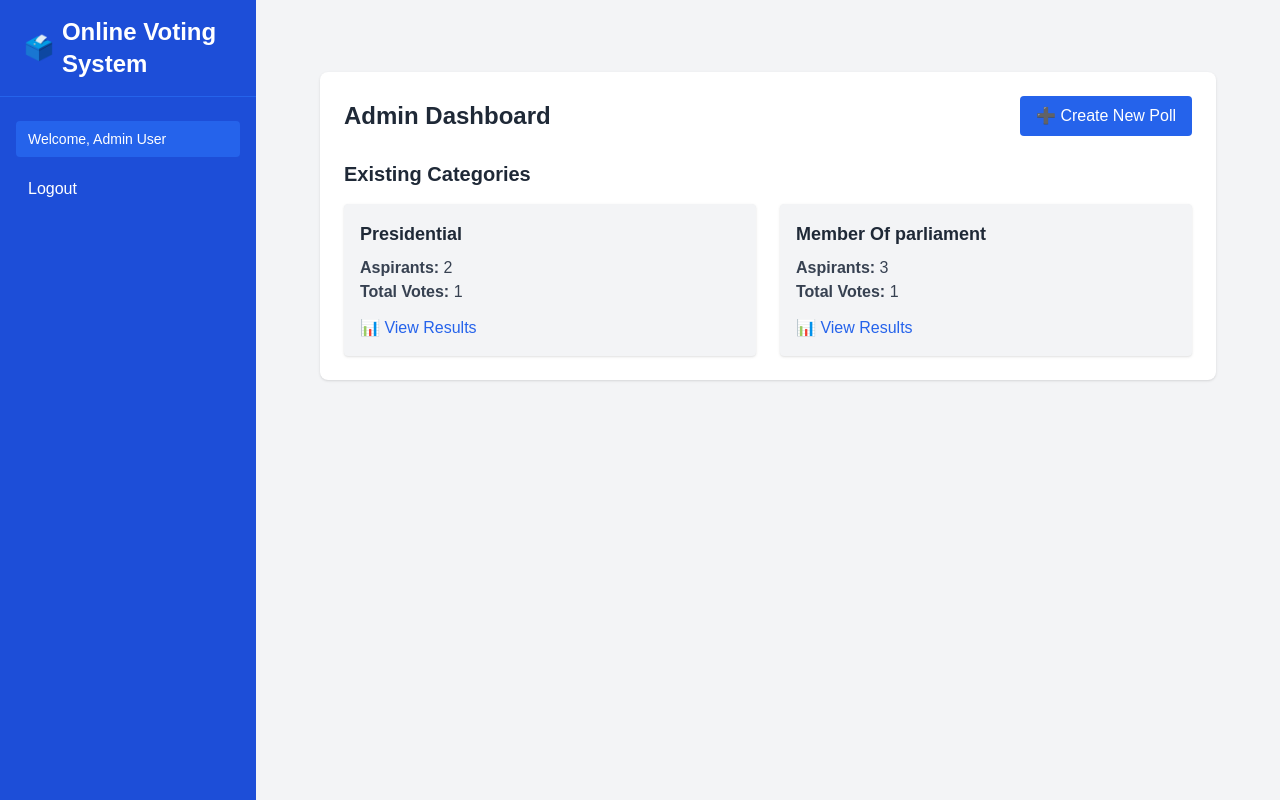
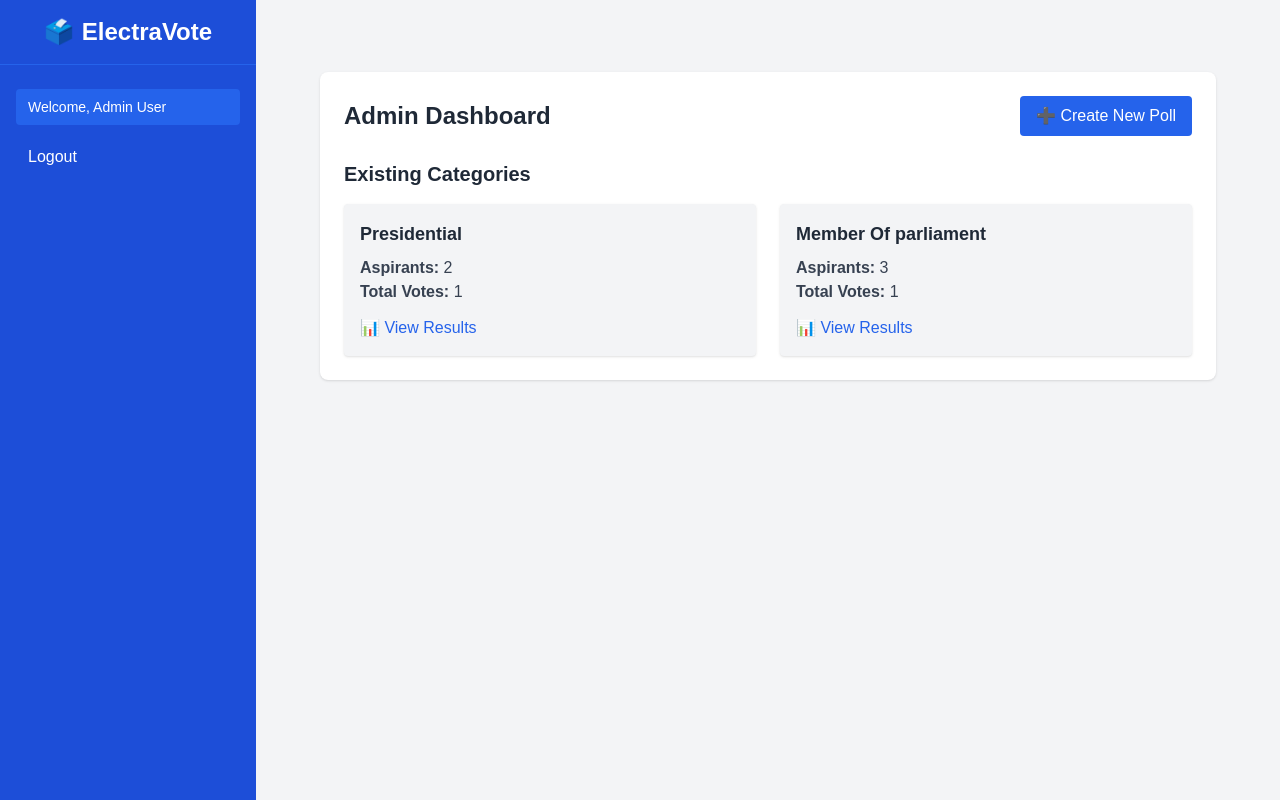
Before and after one commit to Canol001/Online-Voting, a Flask app: page /admin/dashboard in a window 1280 px wide. Run offline with Flask 3, Linux system fonts and the light colour scheme; a user stored in the database is signed in; data comes from the database, SQL or seed files in the repository; some libraries are stand-ins or nearby versions.

Commit message:
back to job

```diff
--- a/templates/base.html
+++ b/templates/base.html
@@ -1,15 +1,27 @@
 <!DOCTYPE html>
-<html lang="en" class="scroll-smooth" >
+<html lang="en" class="scroll-smooth">
 <head>
     <meta charset="UTF-8" />
     <meta name="viewport" content="width=device-width, initial-scale=1" />
-    <title>Online Voting System</title>
+
+    <title>ElectraVote - Secure Online Voting System</title>
+    <meta name="description" content="ElectraVote is a modern, secure, and user-friendly online voting web app that empowers voters to cast ballots effortlessly from anywhere. Built with Flask + Tailwind.">
+
+    <!-- Open Graph for social media preview -->
+    <meta property="og:title" content="ElectraVote - Secure Online Voting System">
+    <meta property="og:description" content="Vote securely and easily from anywhere with ElectraVote, a modern web app for democratic elections.">
+    <meta property="og:image" content="{{ url_for('static', filename='images/voting-preview.png') }}">
+    <meta property="og:type" content="website">
+    <meta property="og:url" content="{{ request.url_root }}">
 
     <!-- Tailwind CSS CDN -->
     <script src="https://cdn.tailwindcss.com"></script>
+
+    <!-- Custom styles -->
     <link rel="stylesheet" href="{{ url_for('static', filename='css/styles.css') }}">
 </head>
-<body class="bg-gray-100 text-gray-800 min-h-screen flex">
+<body class="bg-gray-100 text-gray-800 min-h-screen flex flex-col">
+
 
     <!-- Sidebar -->
     <aside
@@ -19,7 +31,7 @@
         <div class="flex items-center justify-between px-6 py-4 md:justify-center border-b border-blue-600">
             <a href="/" class="text-2xl font-bold flex items-center gap-2">
                 🗳️
-                <span class="hidden md:inline">Online Voting System</span>
+                <span class="hidden md:inline">ElectraVote</span>
             </a>
             <button
                 id="closeSidebarBtn"
```
Also changed, not shown: 2 other files.
